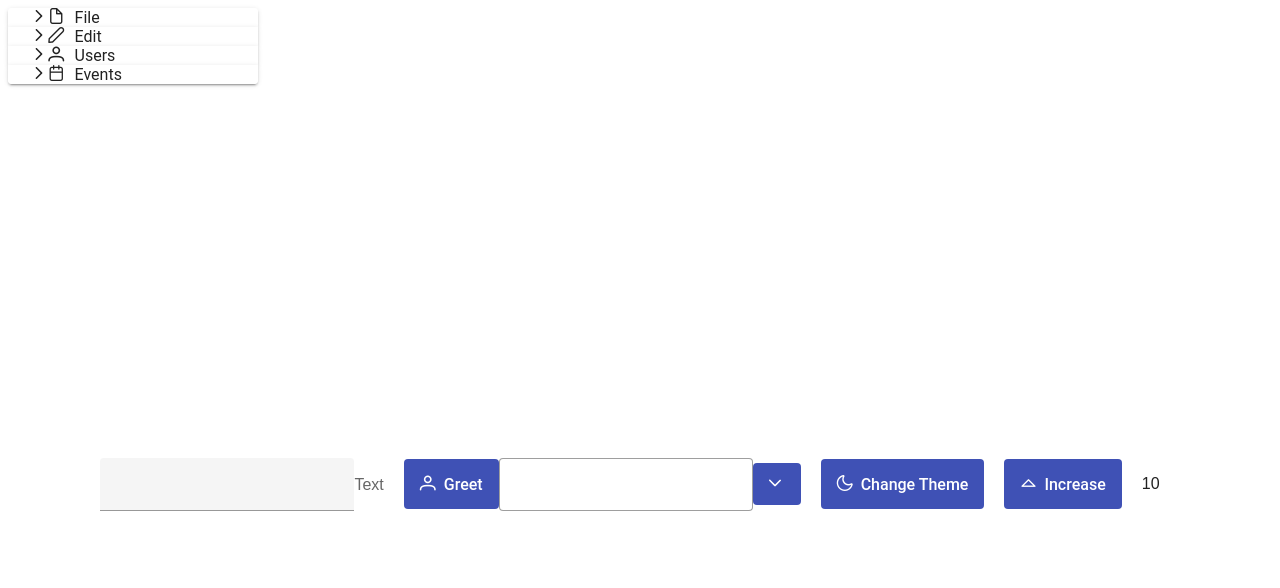
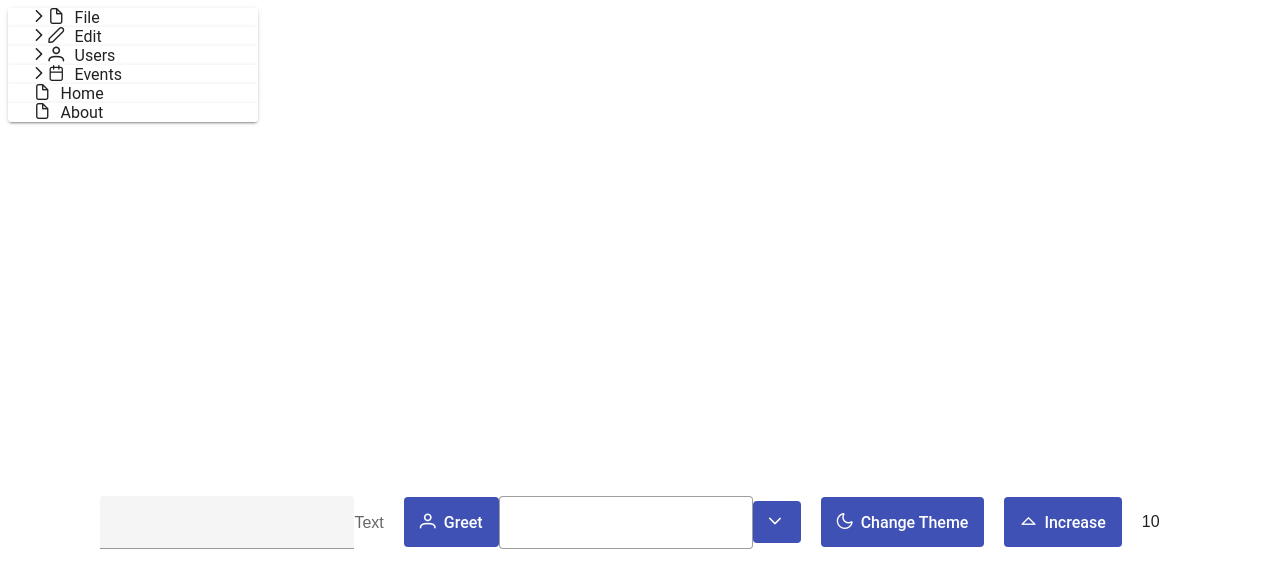
Before and after one commit to Glavyanov/VueJS-Education, a Vue app in the folder PrimeVue/app-demo/: page / in a window 1280 px wide. Shown: the top 588 px of the page. Built offline with nearby package versions, Linux system fonts and the light colour scheme.

Commit message:
add test components

```diff
--- a/PrimeVue/app-demo/src/App.vue
+++ b/PrimeVue/app-demo/src/App.vue
@@ -1,220 +1,144 @@
 <template>
-  <ToastBase></ToastBase>
   <div class="card flex justify-content-center" style="width: 250px">
     <PanelMenu :model="panelItems" class="w-full md:w-25rem" />
   </div>
-  <div class="container">
-    <span class="p-float-label p-input-filled">
-      <InputText id="txt" v-model="text" />
-      <label for="txt">Text</label>
-    </span>
-    <ButtonBase
-      label="Greet"
-      @click="greet"
-      icon="pi pi-user"
-      style="margin-left: 20px; height: 50px"
-    ></ButtonBase>
-    <AutoComplete
-      id="autocom"
-      v-model="autoCom"
-      dropdown
-      :suggestions="items"
-      @complete="search"
-    ></AutoComplete>
-    <ButtonBase
-    label="Change Theme"
-    @click="isDark = !isDark"
-    :icon="icon"
-    style="margin-left: 20px; height: 50px"
-    ></ButtonBase>
-    <ButtonBase
-      :label="store.name"
-      @click="store.increment"
-      icon="pi pi-sort-up"
-      style="margin-left: 20px; height: 50px"
-    ></ButtonBase>
-    <span class="p-float-label p-input-filled" style="margin-left: 20px; margin-right: 20px;">
-      {{ store.count }}
-    </span>
-  </div>
+  <RouterView />
 </template>
 
 <script setup>
-import { ref, watch} from "vue";
-import { useToast } from "primevue/usetoast";
-import { usePrimeVue } from "primevue/config";
-import PanelMenu from 'primevue/panelmenu';
-import { useCounterStore } from './store/counterStore.js';
-
-const PrimeVue = usePrimeVue();
-
-const text = ref();
-const icon = ref("pi pi-moon");
-const autoCom = ref("");
-const isDark = ref(false);
-
-const toast = useToast();
-const items = ref([]);
-const dateTest = new Date("1970-01-14T14:35:14.200Z").toISOString();
-const refDate = ref(dateTest);
-const store = useCounterStore();
-
-const greet = () => {
-  toast.add({
-    severity: "success",
-    summary: autoCom.value,
-    detail: text.value,
-  });
-};
-
-const search = (event) => {
-  let _items = [...Array(10).keys()];
-  items.value = event.query
-    ? [...Array(10).keys()].map((item) => event.query + "-" + item)
-    : _items;
-};
-
-watch(isDark, () => {
-  refDate.value = new Date(refDate.value);
-  console.log(refDate.value);
-  refDate.value = new Date(refDate.value).toISOString();
-  console.log(refDate.value);
-  if (isDark.value) {
-    PrimeVue.changeTheme(
-      "lara-light-purple",
-      "lara-dark-indigo",
-      "id-to-link",
-      () => (icon.value = "pi pi-sun")
-    );
-  } else {
-    PrimeVue.changeTheme(
-      "lara-dark-indigo",
-      "lara-light-purple",
-      "id-to-link",
-      () => (icon.value = "pi pi-moon")
-    );
-  }
-});
+import PanelMenu from "primevue/panelmenu";
+import { ref } from "vue";
 
 const panelItems = ref([
   {
-        label: 'File',
-        icon: 'pi pi-fw pi-file',
+    label: "File",
+    icon: "pi pi-fw pi-file",
     items: [
       {
-                label: 'New',
-                icon: 'pi pi-fw pi-plus',
+        label: "New",
+        icon: "pi pi-fw pi-plus",
         items: [
           {
-                        label: 'Redirect',
-                        icon: 'pi pi-fw pi-external-link',
-                        url: 'https://primevue.org/panelmenu',
-                        target: '_blank'
+            label: "Redirect",
+            icon: "pi pi-fw pi-external-link",
+            url: "https://primevue.org/panelmenu",
+            target: "_blank",
           },
           {
-                        label: 'Video',
-                        icon: 'pi pi-fw pi-video'
-                    }
-                ]
+            label: "Video",
+            icon: "pi pi-fw pi-video",
+          },
+        ],
       },
       {
-                label: 'Delete',
-                icon: 'pi pi-fw pi-trash'
+        label: "Delete",
+        icon: "pi pi-fw pi-trash",
       },
       {
-                label: 'Redirect',
-                icon: 'pi pi-fw pi-external-link',
-                url: 'https://primevue.org/panelmenu',
-                target: '_blank'
-            }
-        ]
+        label: "Redirect",
+        icon: "pi pi-fw pi-external-link",
+        url: "https://primevue.org/panelmenu",
+        target: "_blank",
+      },
+    ],
   },
   {
-        label: 'Edit',
-        icon: 'pi pi-fw pi-pencil',
+    label: "Edit",
+    icon: "pi pi-fw pi-pencil",
     items: [
       {
-                label: 'Left',
-                icon: 'pi pi-fw pi-align-left'
+        label: "Left",
+        icon: "pi pi-fw pi-align-left",
       },
       {
-                label: 'Right',
-                icon: 'pi pi-fw pi-align-right'
+        label: "Right",
+        icon: "pi pi-fw pi-align-right",
       },
       {
-                label: 'Center',
-                icon: 'pi pi-fw pi-align-center'
+        label: "Center",
+        icon: "pi pi-fw pi-align-center",
       },
       {
-                label: 'Justify',
-                icon: 'pi pi-fw pi-align-justify'
-            }
-        ]
+        label: "Justify",
+        icon: "pi pi-fw pi-align-justify",
+      },
+    ],
   },
   {
-        label: 'Users',
-        icon: 'pi pi-fw pi-user',
+    label: "Users",
+    icon: "pi pi-fw pi-user",
     items: [
       {
-                label: 'New',
-                icon: 'pi pi-fw pi-user-plus'
+        label: "New",
+        icon: "pi pi-fw pi-user-plus",
       },
       {
-                label: 'Delete',
-                icon: 'pi pi-fw pi-user-minus'
+        label: "Delete",
+        icon: "pi pi-fw pi-user-minus",
       },
       {
-                label: 'Search',
-                icon: 'pi pi-fw pi-users',
+        label: "Search",
+        icon: "pi pi-fw pi-users",
         items: [
           {
-                        label: 'Filter',
-                        icon: 'pi pi-fw pi-filter',
+            label: "Filter",
+            icon: "pi pi-fw pi-filter",
             items: [
               {
-                                label: 'Print',
-                                icon: 'pi pi-fw pi-print'
-                            }
-                        ]
+                label: "Print",
+                icon: "pi pi-fw pi-print",
+              },
+            ],
           },
           {
-                        icon: 'pi pi-fw pi-bars',
-                        label: 'List'
-                    }
-                ]
-            }
-        ]
+            icon: "pi pi-fw pi-bars",
+            label: "List",
+          },
+        ],
+      },
+    ],
   },
   {
-        label: 'Events',
-        icon: 'pi pi-fw pi-calendar',
+    label: "Events",
+    icon: "pi pi-fw pi-calendar",
     items: [
       {
-                label: 'Edit',
-                icon: 'pi pi-fw pi-pencil',
+        label: "Edit",
+        icon: "pi pi-fw pi-pencil",
         items: [
           {
-                        label: 'Save',
-                        icon: 'pi pi-fw pi-calendar-plus'
+            label: "Save",
+            icon: "pi pi-fw pi-calendar-plus",
           },
           {
-                        label: 'Delete',
-                        icon: 'pi pi-fw pi-calendar-minus'
-                    }
-                ]
+            label: "Delete",
+            icon: "pi pi-fw pi-calendar-minus",
+          },
+        ],
       },
       {
-                label: 'Archieve',
-                icon: 'pi pi-fw pi-calendar-times',
+        label: "Archieve",
+        icon: "pi pi-fw pi-calendar-times",
         items: [
           {
-                        label: 'Remove',
-                        icon: 'pi pi-fw pi-calendar-minus'
-                    }
-                ]
-            }
-        ]
-    }]);
+            label: "Remove",
+            icon: "pi pi-fw pi-calendar-minus",
+          },
+        ],
+      },
+    ],
+  },
+  {
+    label: "Home",
+    icon: "pi pi-fw pi-file",
+    to: "/",
+  },
+  {
+    label: "About",
+    icon: "pi pi-fw pi-file",
+    to: "/about",
+  },
+]);
 </script>
 
 <style>
--- /dev/null
+++ b/PrimeVue/app-demo/src/components/AboutComp.vue
@@ -0,0 +1,14 @@
+<template>
+  <div class="container">
+    <h1>About</h1>
+  </div>
+</template>
+
+<style scoped>
+.container {
+  display: flex;
+  place-items: center;
+  min-height: 100vh;
+  color: rgb(120, 120, 150);
+}
+</style>
--- /dev/null
+++ b/PrimeVue/app-demo/src/components/HomeComp.vue
@@ -0,0 +1,108 @@
+<template>
+    <ToastBase></ToastBase>
+    <div class="card flex justify-content-center" style="width: 250px">
+          <PanelMenu :model="panelItems" class="w-full md:w-25rem" />
+    </div>
+    <div class="container">
+      <span class="p-float-label p-input-filled">
+        <InputText id="txt" v-model="text" />
+        <label for="txt">Text</label>
+      </span>
+      <ButtonBase
+        label="Greet"
+        @click="greet"
+        icon="pi pi-user"
+        style="margin-left: 20px; height: 50px"
+      ></ButtonBase>
+      <AutoComplete
+        id="autocom"
+        v-model="autoCom"
+        dropdown
+        :suggestions="items"
+        @complete="search"
+      ></AutoComplete>
+      <ButtonBase
+      label="Change Theme"
+      @click="isDark = !isDark"
+      :icon="icon"
+      style="margin-left: 20px; height: 50px"
+      ></ButtonBase>
+      <ButtonBase
+        :label="store.name"
+        @click="store.increment"
+        icon="pi pi-sort-up"
+        style="margin-left: 20px; height: 50px"
+      ></ButtonBase>
+      <span class="p-float-label p-input-filled" style="margin-left: 20px; margin-right: 20px;">
+        {{ store.count }}
+      </span>
+    </div>
+
+  </template>
+
+  <script setup>
+  import { ref, watch} from "vue";
+  import { useToast } from "primevue/usetoast";
+  import { usePrimeVue } from "primevue/config";
+  import PanelMenu from 'primevue/panelmenu';
+  import { useCounterStore } from '@/store/counterStore';
+
+  const PrimeVue = usePrimeVue();
+
+  const text = ref();
+  const icon = ref("pi pi-moon");
+  const autoCom = ref("");
+  const isDark = ref(false);
+
+  const toast = useToast();
+  const items = ref([]);
+  const dateTest = new Date("1970-01-14T14:35:14.200Z").toISOString();
+  const refDate = ref(dateTest);
+  const store = useCounterStore();
+
+  const greet = () => {
+    toast.add({
+      severity: "success",
+      summary: autoCom.value,
+      detail: text.value,
+    });
+  };
+
+  const search = (event) => {
+    let _items = [...Array(10).keys()];
+    items.value = event.query
+      ? [...Array(10).keys()].map((item) => event.query + "-" + item)
+      : _items;
+  };
+
+  watch(isDark, () => {
+    refDate.value = new Date(refDate.value);
+    console.log(refDate.value);
+    refDate.value = new Date(refDate.value).toISOString();
+    console.log(refDate.value);
+    if (isDark.value) {
+      PrimeVue.changeTheme(
+        "lara-light-purple",
+        "lara-dark-indigo",
+        "id-to-link",
+        () => (icon.value = "pi pi-sun")
+      );
+    } else {
+      PrimeVue.changeTheme(
+        "lara-dark-indigo",
+        "lara-light-purple",
+        "id-to-link",
+        () => (icon.value = "pi pi-moon")
+      );
+    }
+  });
+  </script>
+
+  <style scoped>
+  .container {
+    display: flex;
+    align-items: center;
+    justify-content: center;
+    min-height: 100vh;
+  }
+  </style>
--- a/PrimeVue/app-demo/src/main.js
+++ b/PrimeVue/app-demo/src/main.js
@@ -1,5 +1,5 @@
 import { createApp } from "vue";
-import { createPinia } from 'pinia';
+import { createPinia } from "pinia";
 import App from "./App.vue";
 import PrimeVue from "primevue/config";
 import InputText from "primevue/inputtext";
@@ -7,7 +7,7 @@ import Button from "primevue/button";
 import Toast from "primevue/toast";
 import ToastService from "primevue/toastservice";
 import AutoComplete from "primevue/autocomplete";
-import VueRouter from 'vue-router';
+import VueRouter from "@/router/index";
 
 import "./assets/app.css";
 import "primevue/resources/primevue.min.css";
--- /dev/null
+++ b/PrimeVue/app-demo/src/router/index.js
@@ -0,0 +1,24 @@
+import { createRouter, createWebHistory } from "vue-router";
+
+const routes = [
+  {
+    path: "/",
+    name: "home",
+    component: () =>
+      import(/* webpackChunkName: "home" */ "@/components/HomeComp.vue"),
+  },
+  {
+    path: "/about",
+    name: "about",
+    component: () =>
+      import(/* webpackChunkName: "about" */ "@/components/AboutComp.vue"),
+  },
+];
+
+const router = createRouter({
+  history: createWebHistory(process.env.BASE_URL),
+  routes,
+  linkActiveClass: "vue-school-active-link",
+});
+
+export default router;
```
Lines whose indentation alone changed are shown as unchanged.
